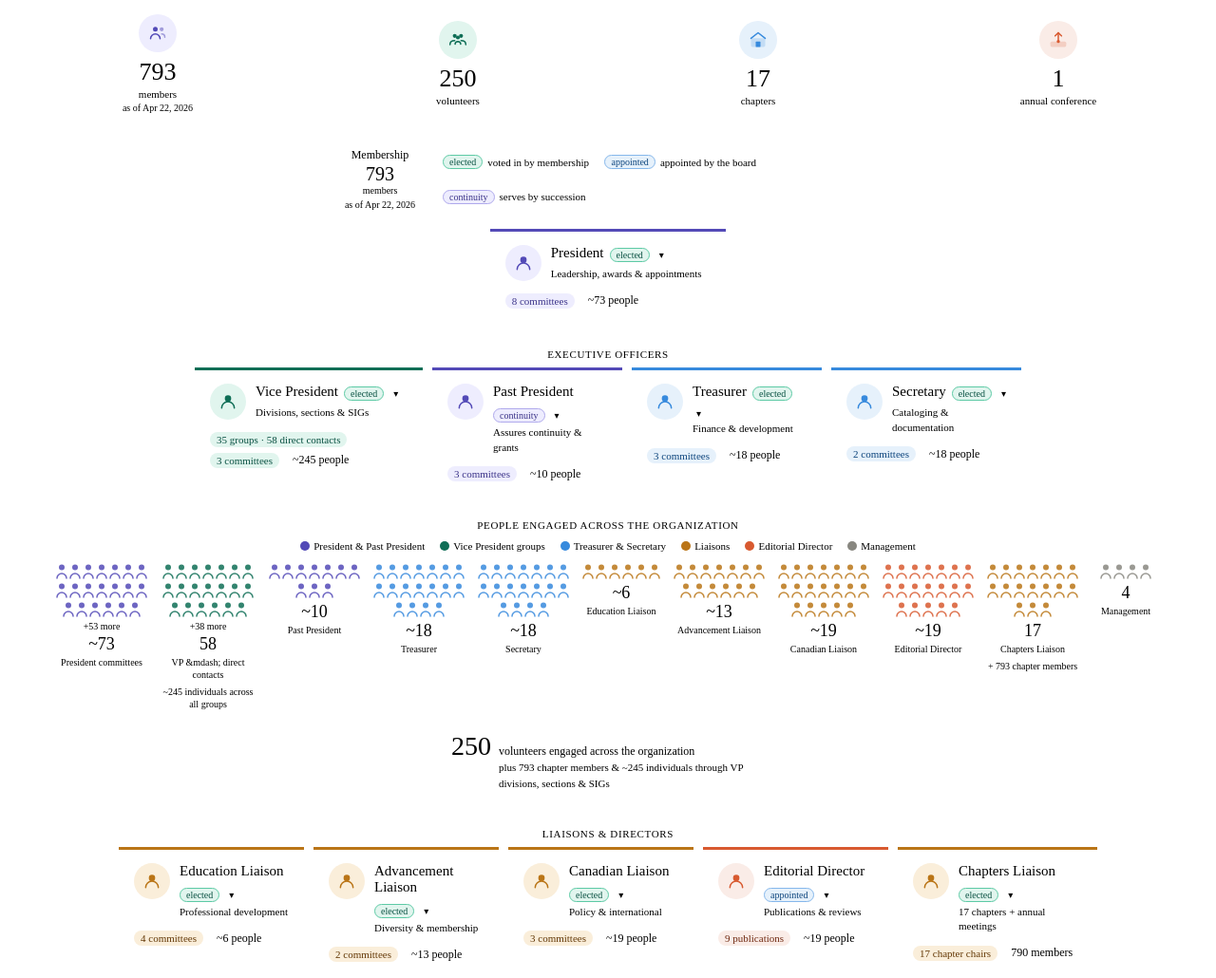
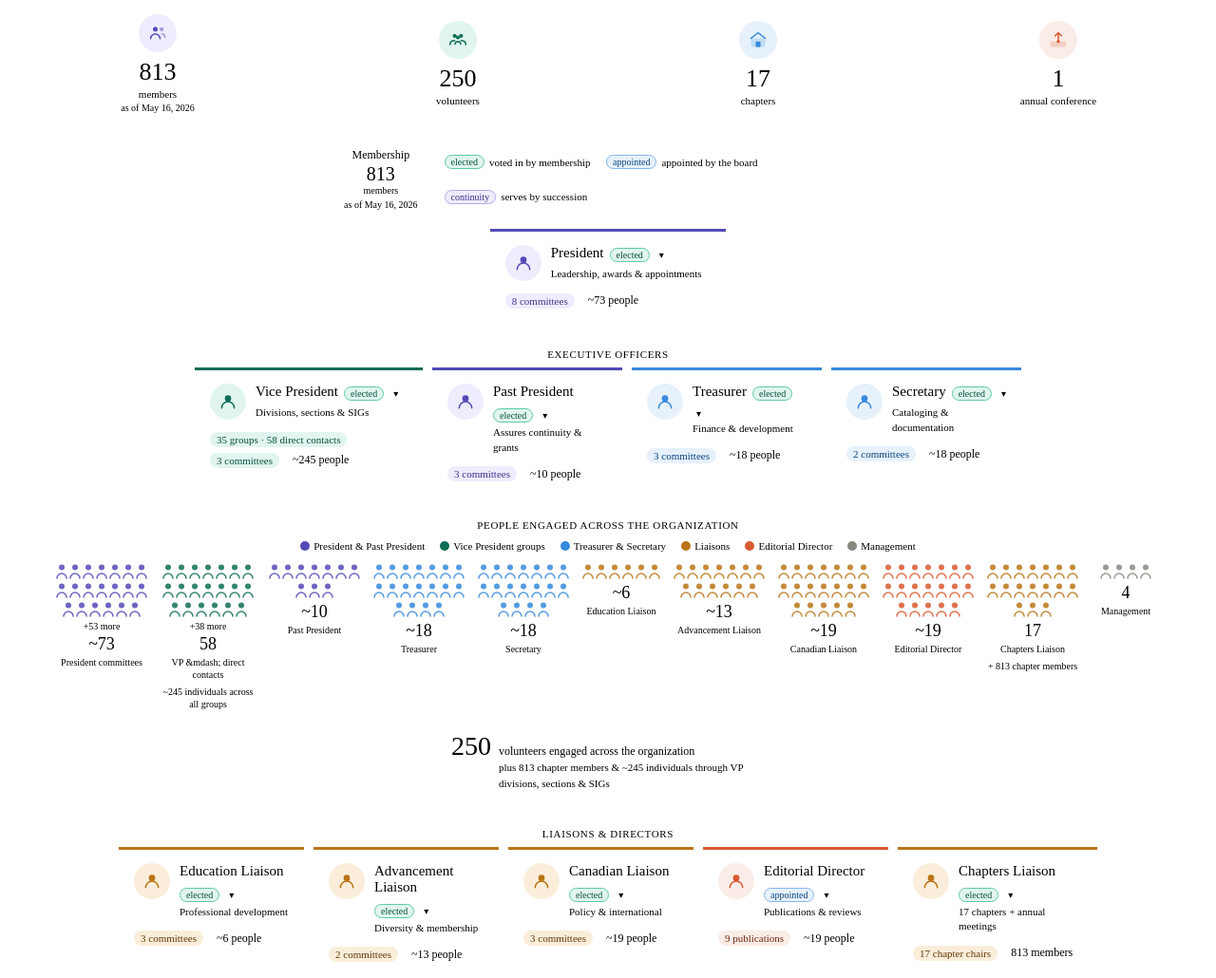
Before and after one commit to spfdeutch/arlisna-org-chart, a plain HTML site: page index.html in a window 1280 px wide. Shown: the part 142-1172 px from the top of the page at 95% size. Drawn offline with Linux system fonts and the light colour scheme.

Commit message:
Add files via upload
Update membership to 813, remove Education Subcommittee, fix Past President badge

```diff
--- a/index.html
+++ b/index.html
@@ -99,7 +99,7 @@
       <div style="width:40px;height:40px;border-radius:50%;background:#EEEDFE;display:flex;align-items:center;justify-content:center;margin:0 auto 8px">
         <svg width="20" height="20" viewBox="0 0 24 24" fill="none"><circle cx="9" cy="7" r="3" fill="#534AB7"/><path d="M3 19c0-3.314 2.686-6 6-6s6 2.686 6 6" stroke="#534AB7" stroke-width="1.8" stroke-linecap="round" fill="none"/><circle cx="17" cy="7" r="2.5" fill="#534AB7" opacity=".5"/><path d="M17 13c2.209 0 4 1.791 4 4" stroke="#534AB7" stroke-width="1.8" stroke-linecap="round" fill="none" opacity=".5"/></svg>
       </div>
-      <span class="headline-num">793</span><span class="headline-label">members<br><span style="font-size:10px;color:var(--color-text-tertiary)">as of Apr 22, 2026</span></span>
+      <span class="headline-num">813</span><span class="headline-label">members<br><span style="font-size:10px;color:var(--color-text-tertiary)">as of May 16, 2026</span></span>
     </div>
     <div class="headline-item">
       <div style="width:40px;height:40px;border-radius:50%;background:#E1F5EE;display:flex;align-items:center;justify-content:center;margin:0 auto 8px">
@@ -124,9 +124,9 @@
   <div class="membership-banner">
     <div class="mb-label">
       <span class="mb-label-title">Membership</span>
-      <span class="mb-label-count">793</span>
+      <span class="mb-label-count">813</span>
       <span class="mb-label-sub">members</span>
-      <span style="font-size:10px;color:var(--color-text-tertiary);margin-top:2px">as of Apr 22, 2026</span>
+      <span style="font-size:10px;color:var(--color-text-tertiary);margin-top:2px">as of May 16, 2026</span>
     </div>
     <div class="mb-items">
       <div class="mb-item"><span class="badge-elected">elected</span> voted in by membership</div>
@@ -210,7 +210,7 @@
       <div class="card-header">
         <div class="role-avatar avatar-president"><svg viewBox="0 0 24 24" fill="none"><circle cx="12" cy="8" r="4" fill="#534AB7"/><path d="M4 20c0-4.418 3.582-8 8-8s8 3.582 8 8" stroke="#534AB7" stroke-width="1.8" stroke-linecap="round" fill="none"/></svg></div>
         <div style="flex:1;min-width:0">
-          <div class="rtitle-row"><span class="rtitle">Past President</span><span class="badge-continuity">continuity</span><span class="chevron" id="chev-pastpres">&#9662;</span></div>
+          <div class="rtitle-row"><span class="rtitle">Past President</span><span class="badge-elected">elected</span><span class="chevron" id="chev-pastpres">&#9662;</span></div>
           <p class="rsub">Assures continuity &amp; grants</p>
         </div>
       </div>
@@ -286,7 +286,7 @@
     <div class="figures-wrap" id="figures-wrap"></div>
     <div class="people-total-row">
       <span class="total-number">250</span>
-      <span class="total-label">volunteers engaged across the organization<br><span style="font-size:11px;color:var(--color-text-tertiary)">plus 793 chapter members &amp; ~245 individuals through VP divisions, sections &amp; SIGs</span></span>
+      <span class="total-label">volunteers engaged across the organization<br><span style="font-size:11px;color:var(--color-text-tertiary)">plus 813 chapter members &amp; ~245 individuals through VP divisions, sections &amp; SIGs</span></span>
     </div>
   </div>
 
@@ -302,14 +302,13 @@
           <p class="rsub">Professional development</p>
         </div>
       </div>
-      <div class="stats"><span class="stat amber">4 committees</span><span class="people-badge">~6 people</span></div>
+      <div class="stats"><span class="stat amber">3 committees</span><span class="people-badge">~6 people</span></div>
       <div class="drawer" id="drawer-education">
         <div class="drawer-inner">
           <h4>Committees &amp; subcommittees</h4>
           <div class="sub-grid">
             <div class="sub-item">SEI</div>
             <div class="sub-item">Professional Development</div>
-            <div class="sub-item">Education Subcommittee</div>
             <div class="sub-item">Mentoring Subcommittee</div>
           </div>
         </div>
@@ -392,7 +391,7 @@
           <p class="rsub">17 chapters + annual meetings</p>
         </div>
       </div>
-      <div class="stats"><span class="stat amber">17 chapter chairs</span><span class="people-badge">790 members</span></div>
+      <div class="stats"><span class="stat amber">17 chapter chairs</span><span class="people-badge">813 members</span></div>
       <div class="drawer" id="drawer-chapters">
         <div class="drawer-inner">
           <h4>All 17 chapters</h4>
@@ -450,7 +449,7 @@ const groups = [
   { label: 'Advancement Liaison', count: 13, color: '#BA7517', approx: true },
   { label: 'Canadian Liaison', count: 19, color: '#BA7517', approx: true },
   { label: 'Editorial Director', count: 19, color: '#D85A30', approx: true },
-  { label: 'Chapters Liaison', count: 17, color: '#BA7517', note: '+ 793 chapter members', approx: false },
+  { label: 'Chapters Liaison', count: 17, color: '#BA7517', note: '+ 813 chapter members', approx: false },
   { label: 'Management', count: 4, color: '#888780', approx: false },
 ];
 
```
